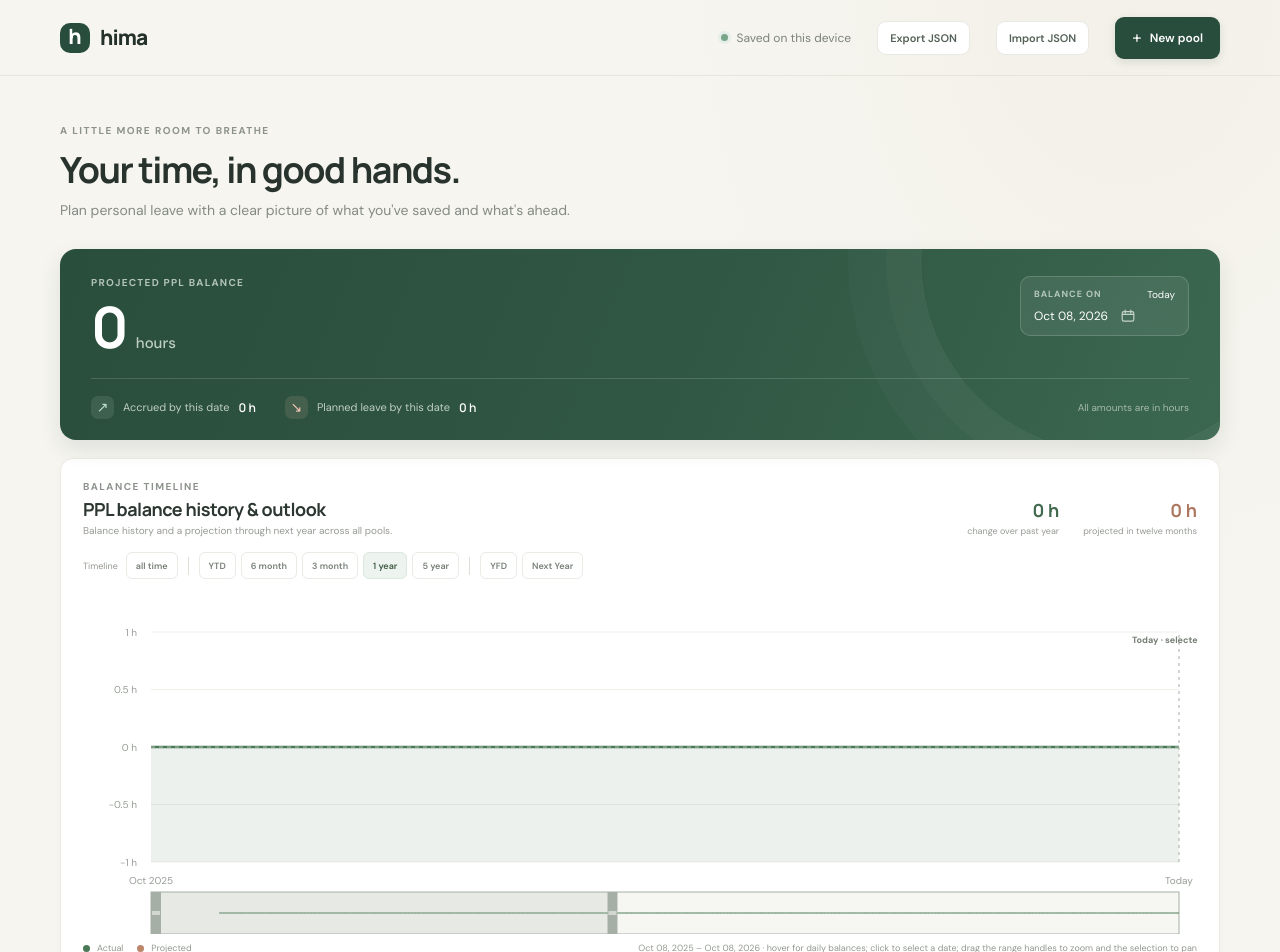
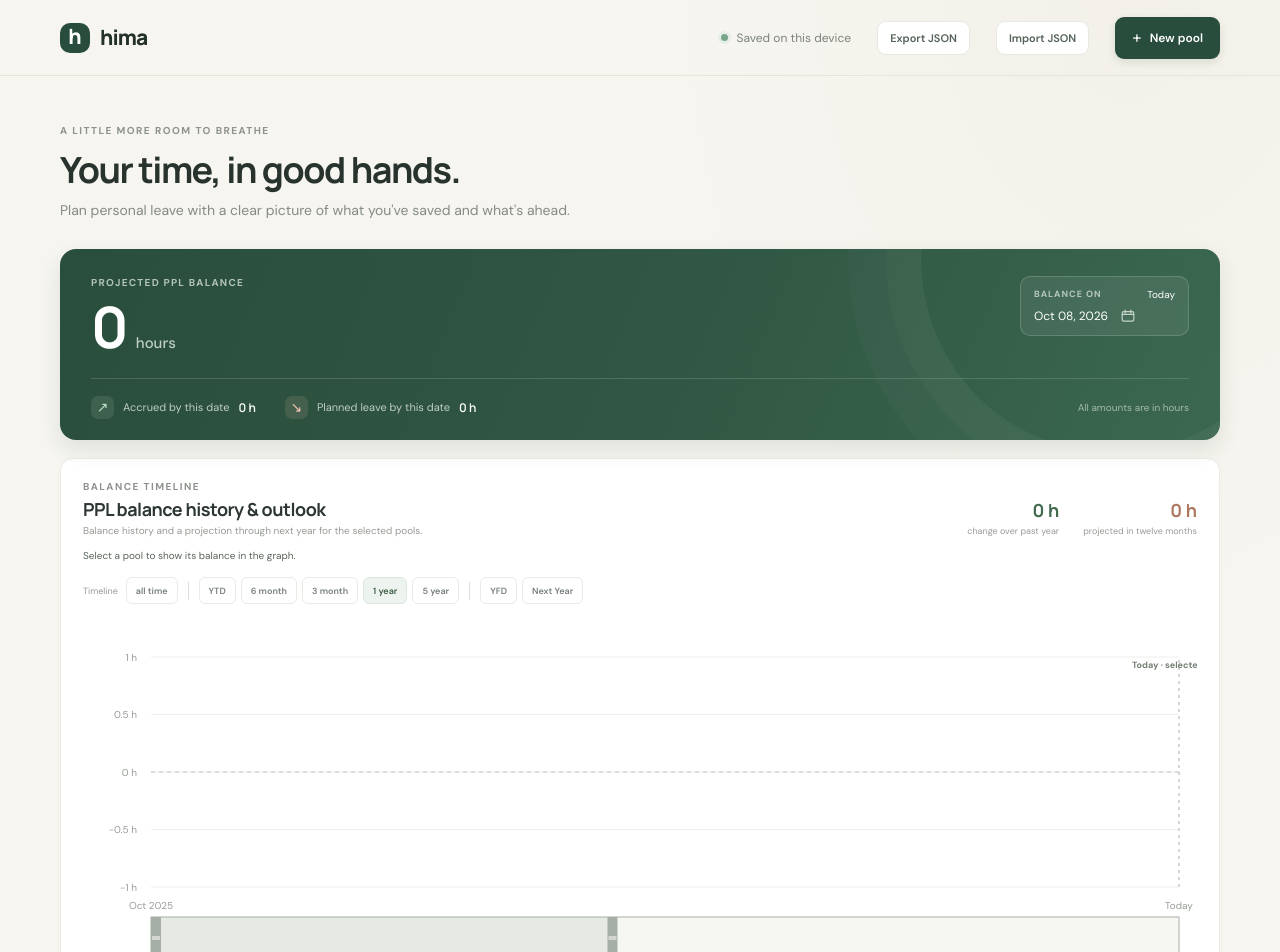
Before and after one commit to GrimOutlook/hima, a React (Vite) app: page / in a window 1280 px wide. Shown: the top 952 px of the page. Built offline with nearby package versions, Linux system fonts and the light colour scheme.

Commit message:
feat: add multi-pool chart selection and combined totals

```diff
--- a/src/App.tsx
+++ b/src/App.tsx
@@ -65,18 +65,18 @@ function App() {
     useSensor(KeyboardSensor, { coordinateGetter: sortableKeyboardCoordinates }),
   );
   const [balanceDate, setBalanceDate] = useState(todayDate);
-  const [selectedChartPoolId, setSelectedChartPoolId] = useState<number | null>(null);
   const [selectedUsesPoolId, setSelectedUsesPoolId] = useState<number | null>(null);
   const [modal, setModal] = useState<ModalState | null>(null);
   const importInputRef = useRef<HTMLInputElement>(null);
   const chartHistoryEnd = todayDate();
   const balance = totalsOn(store, balanceDate);
-  const chartPoolId = selectedChartPoolId !== null && store.pools.some((pool) => pool.id === selectedChartPoolId)
-    ? selectedChartPoolId
-    : null;
   const history = useMemo(
-    () => balanceHistory(store, chartHistoryEnd, chartPoolId ?? undefined),
-    [store, chartHistoryEnd, chartPoolId],
+    () => balanceHistory({ ...store, pools: store.pools.map((pool) => ({ ...pool, hidden_from_graph: false })) }, chartHistoryEnd),
+    [store, chartHistoryEnd],
+  );
+  const poolHistories = useMemo(
+    () => Object.fromEntries(store.pools.map((pool) => [pool.id, balanceHistory(store, chartHistoryEnd, pool.id)])),
+    [store, chartHistoryEnd],
   );
   const firstPoolId = store.pools[0]?.id;
   const timeline = [...store.events].sort((left, right) =>
@@ -485,8 +485,7 @@ function App() {
           selectedDate={balanceDate}
           onDateChange={setBalanceDate}
           pools={store.pools}
-          selectedPoolId={chartPoolId}
-          onPoolChange={setSelectedChartPoolId}
+          poolHistories={poolHistories}
         />
 
         <div className="section-heading-row">
--- a/src/BalanceChart.tsx
+++ b/src/BalanceChart.tsx
@@ -4,6 +4,8 @@ import {
   AreaChart,
   Brush,
   CartesianGrid,
+  Line,
+  LineChart,
   ReferenceLine,
   ResponsiveContainer,
   Tooltip,
@@ -19,14 +21,14 @@ interface BalanceChartProps {
   selectedDate: string;
   onDateChange: (date: string) => void;
   pools: Pool[];
-  selectedPoolId: number | null;
-  onPoolChange: (poolId: number | null) => void;
+  poolHistories: Record<number, BalancePoint[]>;
 }
 
 interface ChartPoint extends BalancePoint {
   index: number;
   actualBalance: number | null;
   projectedBalance: number | null;
+  [key: string]: string | number | boolean | null;
 }
 
 const CHART_HEIGHT = 340;
@@ -82,7 +84,12 @@ function BalanceTooltip({
         <i className={point.projected ? "tooltip-projected-dot" : "tooltip-actual-dot"} />
         {point.projected ? "Projected balance" : "Actual balance"}
       </span>
-      <strong>{formatHours(point.balance)} h</strong>
+      {payload.filter((entry) => entry.value != null &&
+        (point.projected || !String(entry.dataKey).endsWith("_projected"))).map((entry) => (
+        <strong key={String(entry.dataKey)} style={{ color: entry.color }}>
+          {entry.name}: {formatHours(Number(entry.value))} h
+        </strong>
+      ))}
     </div>
   );
 }
@@ -98,16 +105,32 @@ function monthYearLabel(value: string | undefined): string {
 }
 
 export function BalanceChart({
-  history,
+  history: timelineHistory,
   today,
   selectedDate,
   onDateChange,
   pools,
-  selectedPoolId,
-  onPoolChange,
+  poolHistories,
 }: BalanceChartProps) {
-  const selectedPool = pools.find((pool) => pool.id === selectedPoolId);
-  const hiddenPoolCount = pools.filter((pool) => pool.hidden_from_graph).length;
+  const [poolSelections, setPoolSelections] = useState<Record<number, boolean>>({});
+  const [combinedTotals, setCombinedTotals] = useState(false);
+  const selectedPools = pools.filter((pool) => poolSelections[pool.id] ?? !pool.hidden_from_graph);
+  const selectedPool = selectedPools.length === 1 ? selectedPools[0] : undefined;
+  const series = combinedTotals && selectedPools.length > 0
+    ? [{ key: "combined", name: "Combined Totals", color: ACTUAL_COLOR }]
+    : selectedPools.map((pool, index) => ({
+      key: `pool_${pool.id}`, name: pool.name,
+      color: pool.color || [ACTUAL_COLOR, PROJECTED_COLOR, "#547eaa", "#9b6dad", "#ad913e"][index % 5],
+    }));
+  const history = useMemo(() => {
+    const balances = new Map<string, number>();
+    for (const pool of selectedPools) {
+      for (const point of poolHistories[pool.id] ?? []) {
+        balances.set(point.date, (balances.get(point.date) ?? 0) + point.balance);
+      }
+    }
+    return timelineHistory.map((point) => ({ ...point, balance: balances.get(point.date) ?? 0 }));
+  }, [timelineHistory, poolHistories, pools, poolSelections]);
   const todayIndex = Math.max(0, history.findIndex((point) => point.date === today));
   const selectedIndex = history.findIndex((point) => point.date === selectedDate);
   const lastIndex = Math.max(0, history.length - 1);
@@ -137,13 +160,24 @@ export function BalanceChart({
     setSelectedPreset(null);
   }, [selectedIndex, lastIndex]);
   const chartData = useMemo<ChartPoint[]>(
-    () => history.map((point, index) => ({
+    () => {
+      const balances = Object.fromEntries(selectedPools.map((pool) => [pool.id,
+        new Map((poolHistories[pool.id] ?? []).map((point) => [point.date, point.balance])),
+      ]));
+      return history.map((point, index) => ({
       ...point,
       index,
       actualBalance: point.projected ? null : point.balance,
       projectedBalance: point.projected || index === todayIndex ? point.balance : null,
-    })),
-    [history, todayIndex],
+      ...Object.fromEntries(series.flatMap((item) => {
+        const pool = selectedPools.find((pool) => item.key === `pool_${pool.id}`);
+        const balance = pool ? balances[pool.id].get(point.date) ?? 0 : point.balance;
+        return [[`${item.key}_actual`, point.projected ? null : balance],
+          [`${item.key}_projected`, point.projected || index === todayIndex ? balance : null]];
+      })),
+    }));
+    },
+    [history, todayIndex, poolHistories, combinedTotals],
   );
   const todayPoint = history[todayIndex];
   const currentBalance = todayPoint?.balance ?? 0;
@@ -155,7 +189,9 @@ export function BalanceChart({
   const visibleEnd = Math.max(visibleStart, Math.min(brushRange.endIndex, lastIndex));
   const visibleStartDate = history[visibleStart]?.date ?? today;
   const visibleEndDate = history[visibleEnd]?.date ?? today;
-  const values = history.slice(visibleStart, visibleEnd + 1).map((point) => point.balance);
+  const values = chartData.slice(visibleStart, visibleEnd + 1).flatMap((point) =>
+    series.flatMap((item) => [point[`${item.key}_actual`], point[`${item.key}_projected`]])
+      .filter((value): value is number => typeof value === "number"));
   const minBalance = values.length ? Math.min(...values) : 0;
   const maxBalance = values.length ? Math.max(...values) : 0;
   const spread = maxBalance - minBalance;
@@ -180,26 +216,31 @@ export function BalanceChart({
           <p>
             {selectedPool
               ? `Balance history and a projection through next year for ${selectedPool.name}.`
-               : hiddenPoolCount > 0
-                 ? `Balance history and a projection through next year across visible pools (${hiddenPoolCount} hidden).`
-                 : "Balance history and a projection through next year across all pools."}
+               : "Balance history and a projection through next year for the selected pools."}
           </p>
           {pools.length > 0 && (
-            <label className="history-pool-filter">
+            <div className="history-pool-filter">
               <span>Show</span>
-              <select
-                aria-label="Pool shown in graph"
-                value={selectedPoolId ?? ""}
-                onChange={(event) => {
-                  const value = event.currentTarget.value;
-                  onPoolChange(value === "" ? null : Number(value));
-                }}
-              >
-                <option value="">{hiddenPoolCount > 0 ? "All visible pools" : "All pools"}</option>
-                {pools.map((pool) => <option key={pool.id} value={pool.id}>{pool.name}</option>)}
-              </select>
+              <details className="history-pool-dropdown">
+                <summary aria-label="Select pools shown in graph">
+                  {selectedPool?.name ?? `${selectedPools.length} pools selected`}
+                </summary>
+                <div className="history-pool-options" role="group" aria-label="Pools shown in graph">
+                  {pools.map((pool) => (
+                    <label key={pool.id}>
+                      <input type="checkbox" checked={poolSelections[pool.id] ?? !pool.hidden_from_graph}
+                        onChange={(event) => setPoolSelections((current) => ({ ...current, [pool.id]: event.target.checked }))} />
+                      {pool.name}
+                    </label>
+                  ))}
+                </div>
+              </details>
               <span>in graph</span>
-            </label>
+              <label className="history-combined-toggle">
+                <input type="checkbox" checked={combinedTotals} onChange={(event) => setCombinedTotals(event.target.checked)} />
+                Combined Totals
+              </label>
+            </div>
           )}
         </div>
         <div className="history-metrics">
@@ -207,17 +248,15 @@ export function BalanceChart({
             <strong className={change < 0 ? "history-change-negative" : undefined}>
               {formatSignedHours(change)} h
             </strong>
-            <span>change over past year</span>
+            <span>{selectedPools.length > 1 ? "combined change over past year" : "change over past year"}</span>
           </div>
           <div className="history-projection">
             <strong>{formatHours(projectionBalance)} h</strong>
-            <span>projected in twelve months</span>
+            <span>{selectedPools.length > 1 ? "combined projection in twelve months" : "projected in twelve months"}</span>
           </div>
         </div>
       </div>
-      {!selectedPool && pools.length > 0 && (
-        hiddenPoolCount === pools.length && <p className="history-pool-visibility">All pools are hidden from the combined graph. Edit a pool's visibility settings to include it.</p>
-      )}
+      {selectedPools.length === 0 && <p className="history-pool-visibility">Select a pool to show its balance in the graph.</p>}
       <div className="history-timeline-controls" role="group" aria-label="Graph timeline presets">
         <span>Timeline</span>
         {TIMELINE_PRESETS.map((preset) => (
@@ -244,10 +283,10 @@ export function BalanceChart({
         <div
           className="balance-chart-viewport"
           role="group"
-          aria-label={`${selectedPool?.name ?? "Combined PPL"} balance chart with timeline presets, zoom, and pan controls`}
+          aria-label={`${selectedPool?.name ?? (combinedTotals ? "Combined pools" : "Selected pools")} balance chart with timeline presets, zoom, and pan controls`}
         >
           <ResponsiveContainer width="100%" height={CHART_HEIGHT}>
-            <AreaChart
+            <LineChart
               className="balance-chart-inner"
               data={chartData}
               margin={{ top: 38, right: PLOT_RIGHT, bottom: 0, left: 0 }}
@@ -257,7 +296,7 @@ export function BalanceChart({
                 const point = chartData[Number(activeLabel)];
                 if (point) onDateChange(point.date);
               }}
-              aria-label={`Daily ${selectedPool ? `${selectedPool.name} ` : "combined PPL "}balance history and forecast through next year`}
+              aria-label={`Daily ${selectedPool?.name ?? (combinedTotals ? "combined pools" : "selected pools")} balance history and forecast through next year`}
             >
               <CartesianGrid stroke="#eeefe9" vertical={false} />
               <XAxis
@@ -316,39 +355,14 @@ export function BalanceChart({
               {domain[0] <= 0 && domain[1] >= 0 && (
                 <ReferenceLine y={0} stroke="#b8c5b9" strokeDasharray="4 4" />
               )}
-              <Area
-                name="Actual"
-                dataKey="actualBalance"
-                type="monotoneX"
-                baseValue={domain[0]}
-                stroke={ACTUAL_COLOR}
-                strokeWidth={2.5}
-                strokeLinecap="round"
-                strokeLinejoin="round"
-                fill={ACTUAL_COLOR}
-                fillOpacity={0.1}
-                connectNulls={false}
-                dot={false}
-                activeDot={{ r: 5, fill: "#fff", stroke: ACTUAL_COLOR, strokeWidth: 2 }}
-                isAnimationActive={false}
-              />
-              <Area
-                name="Projected"
-                dataKey="projectedBalance"
-                type="monotoneX"
-                baseValue={domain[0]}
-                stroke={PROJECTED_COLOR}
-                strokeWidth={2.5}
-                strokeDasharray="7 5"
-                strokeLinecap="round"
-                strokeLinejoin="round"
-                fill={PROJECTED_COLOR}
-                fillOpacity={0.1}
-                connectNulls={false}
-                dot={false}
-                activeDot={{ r: 5, fill: "#fff", stroke: PROJECTED_COLOR, strokeWidth: 2 }}
-                isAnimationActive={false}
-              />
+              {series.map((item) => (
+                <Fragment key={item.key}>
+                  <Line name={item.name} dataKey={`${item.key}_actual`} type="monotoneX"
+                    stroke={item.color} strokeWidth={2.5} dot={false} isAnimationActive={false} />
+                  <Line name={`${item.name} (projected)`} dataKey={`${item.key}_projected`} type="monotoneX"
+                    stroke={item.color} strokeWidth={2.5} strokeDasharray="7 5" dot={false} isAnimationActive={false} />
+                </Fragment>
+              ))}
               <Tooltip
                 content={(props) => <BalanceTooltip {...props} />}
                 cursor={{ stroke: "#a6afa5", strokeDasharray: "3 4" }}
@@ -382,14 +396,17 @@ export function BalanceChart({
                   />
                 </AreaChart>
               </Brush>
-            </AreaChart>
+            </LineChart>
           </ResponsiveContainer>
         </div>
       </div>
       <div className="history-footnote">
-        <span className="history-legend-dot" />
+        {series.map((item) => <span key={item.key} className="history-series-label">
+          <i style={{ background: item.color }} />{item.name}
+        </span>)}
+        <span aria-hidden="true" style={{ width: 16, borderTop: "2px solid #747e74" }} />
         Actual
-        <span className="history-projection-dot" />
+        <span aria-hidden="true" style={{ width: 16, borderTop: "2px dashed #747e74" }} />
         Projected
         <span className="history-range">
           {prettyDate(visibleStartDate)} – {prettyDate(visibleEndDate)} · hover for daily balances; click to select a date; drag the range handles to zoom and the selection to pan
```
Also changed, not shown: assets/main.css (+9 -0 lines).
